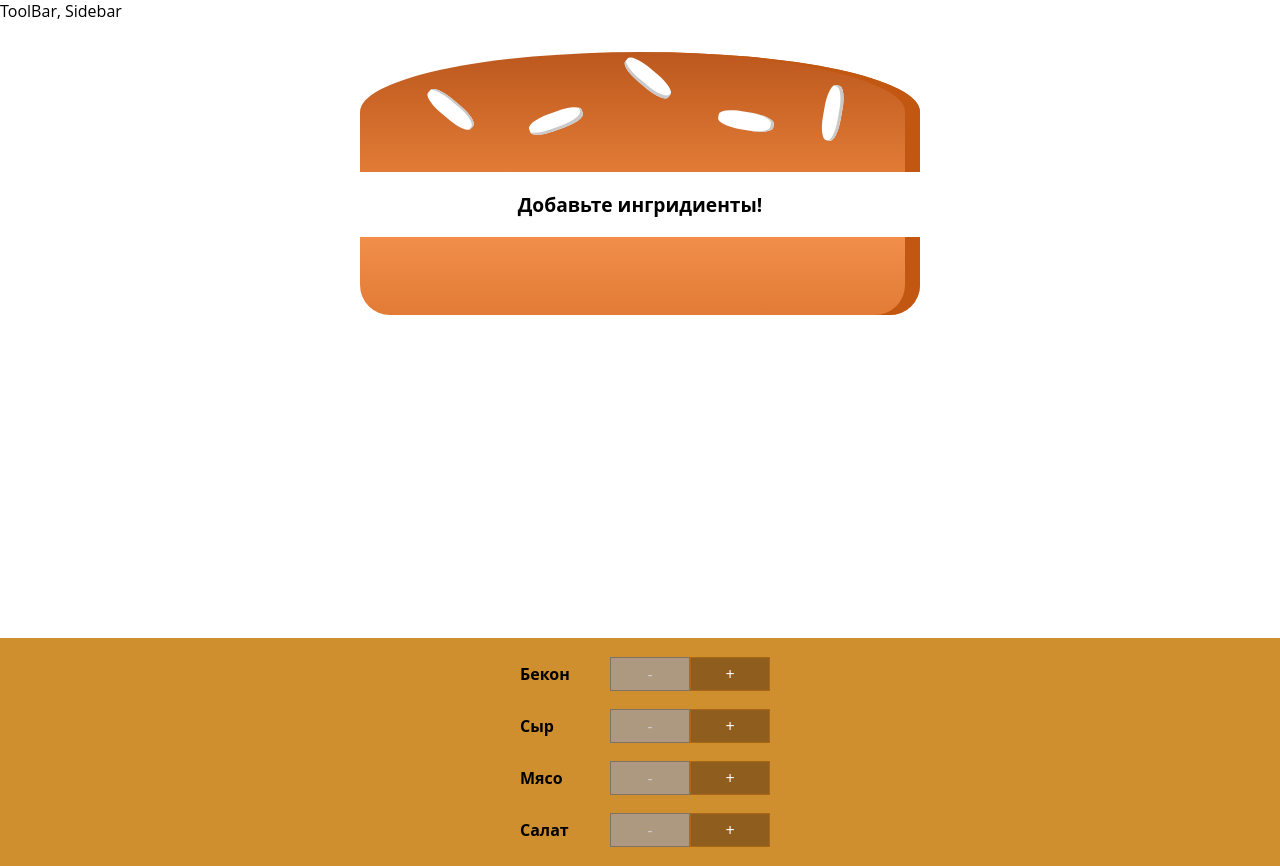
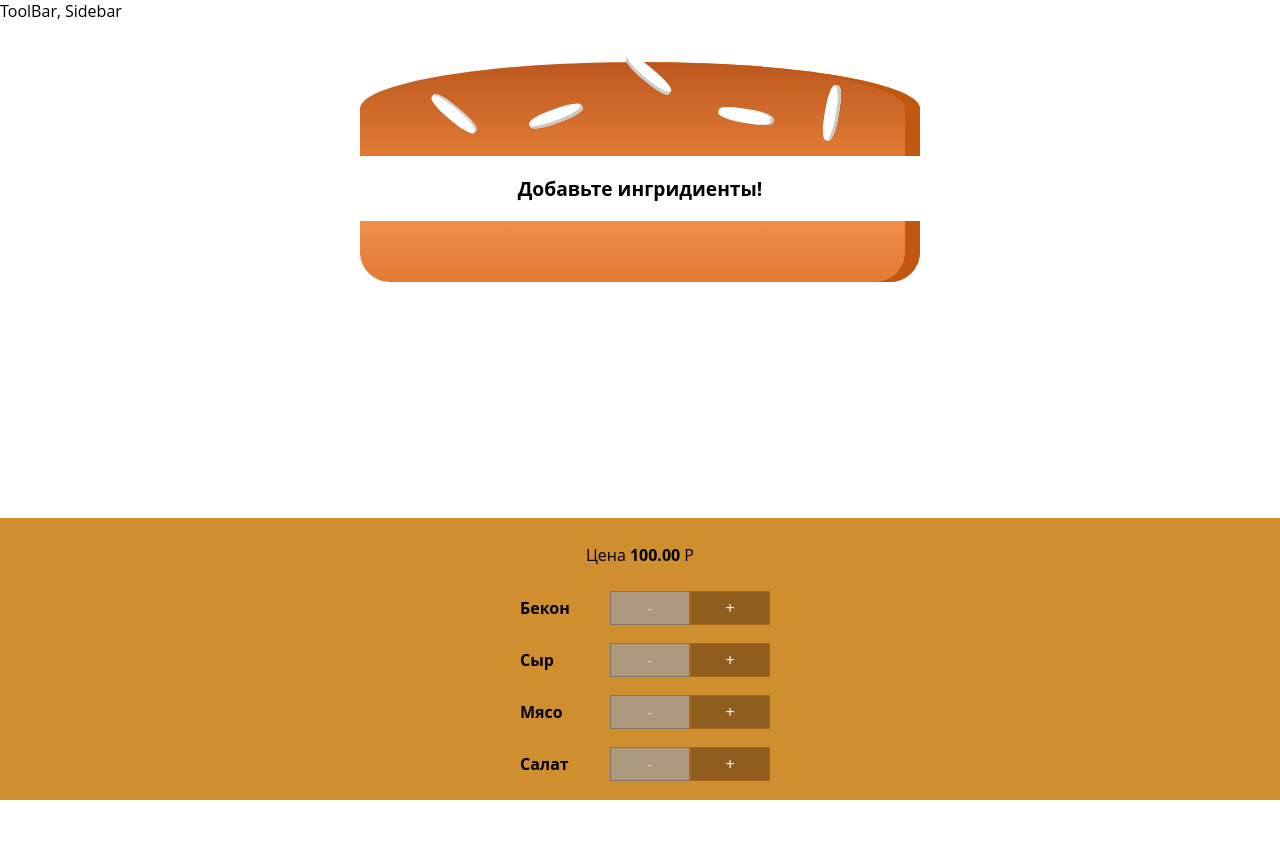
Before and after one commit to klimentru1986/react-demo, a React app: page / in a window 1280 px wide. After the commit the page ends 800 px from the top, so only its background shows below. Built offline with nearby package versions, Linux system fonts and the light colour scheme.

Commit message:
Добавил цену. Поправил стили

```diff
--- a/src/components/BuildControls/BuildControls.js
+++ b/src/components/BuildControls/BuildControls.js
@@ -9,6 +9,9 @@ import BuildControl from './BuildControl/BuildControl';
 const buildControls = props => {
   return (
     <div className={classes.BuildControls}>
+      <p>
+        Цена <strong>{props.price.toFixed(2)}</strong> Р
+      </p>
       {controlsList.map(control => {
         return (
           <BuildControl
@@ -26,6 +29,7 @@ const buildControls = props => {
 };
 
 buildControls.propTypes = {
+  price: PropTypes.number.isRequired,
   addIngredient: PropTypes.func.isRequired,
   removeIngredient: PropTypes.func.isRequired,
   disabledInfo: PropTypes.object.isRequired
--- a/src/components/Burger/Burger.css
+++ b/src/components/Burger/Burger.css
@@ -6,6 +6,7 @@
   overflow: auto;
   font-size: 1.2rem;
   font-weight: bold;
+  flex: 1;
 }
 
 @media (min-width: 500px) and (min-height: 400px) {
--- a/src/components/Layout/Layout.css
+++ b/src/components/Layout/Layout.css
@@ -1,3 +1,11 @@
+.ToolBar {
+  height: 5vh;
+}
+
 .Content {
-  margin-top: 16px;
+  margin-top: 1vh;
+  height: 94vh;
+  display: flex;
+  flex-direction: column;
+  justify-content: space-between;
 }
--- a/src/components/Layout/Layout.js
+++ b/src/components/Layout/Layout.js
@@ -6,7 +6,7 @@ import classes from './Layout.css';
 const layout = props => {
   return (
     <Aux>
-      <div>ToolBar, Sidebar</div>
+      <div className={classes.ToolBar}>ToolBar, Sidebar</div>
       <main className={classes.Content}>{props.children}</main>
     </Aux>
   );
--- a/src/containers/BurgerBuilder/BurgerBuilder.js
+++ b/src/containers/BurgerBuilder/BurgerBuilder.js
@@ -64,6 +64,7 @@ class BurgerBuilder extends Component {
       <Aux>
         <Burger ingredients={this.state.ingredients} />
         <BuildControls
+          price={this.state.price}
           disabledInfo={disabledInfo}
           addIngredient={this.addIngredientHandler}
           removeIngredient={this.removeIngredientHandler}
```
